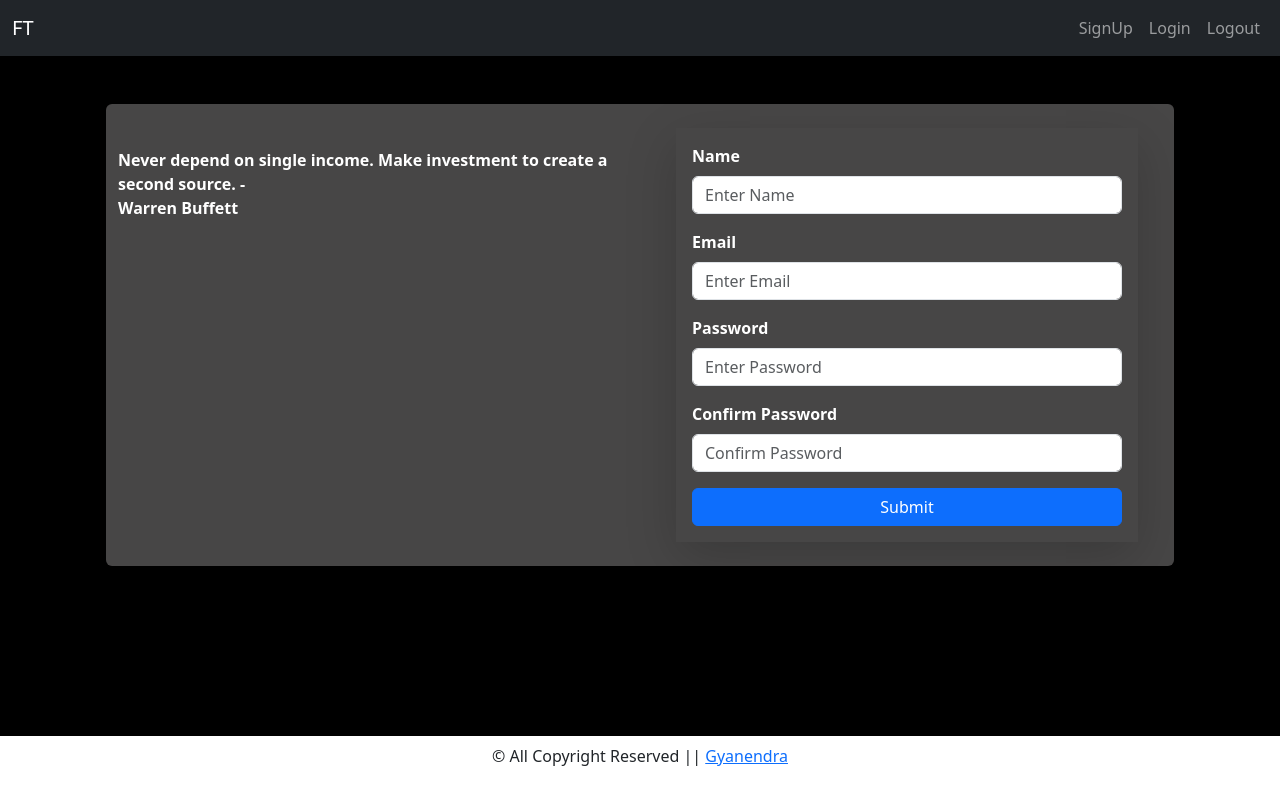
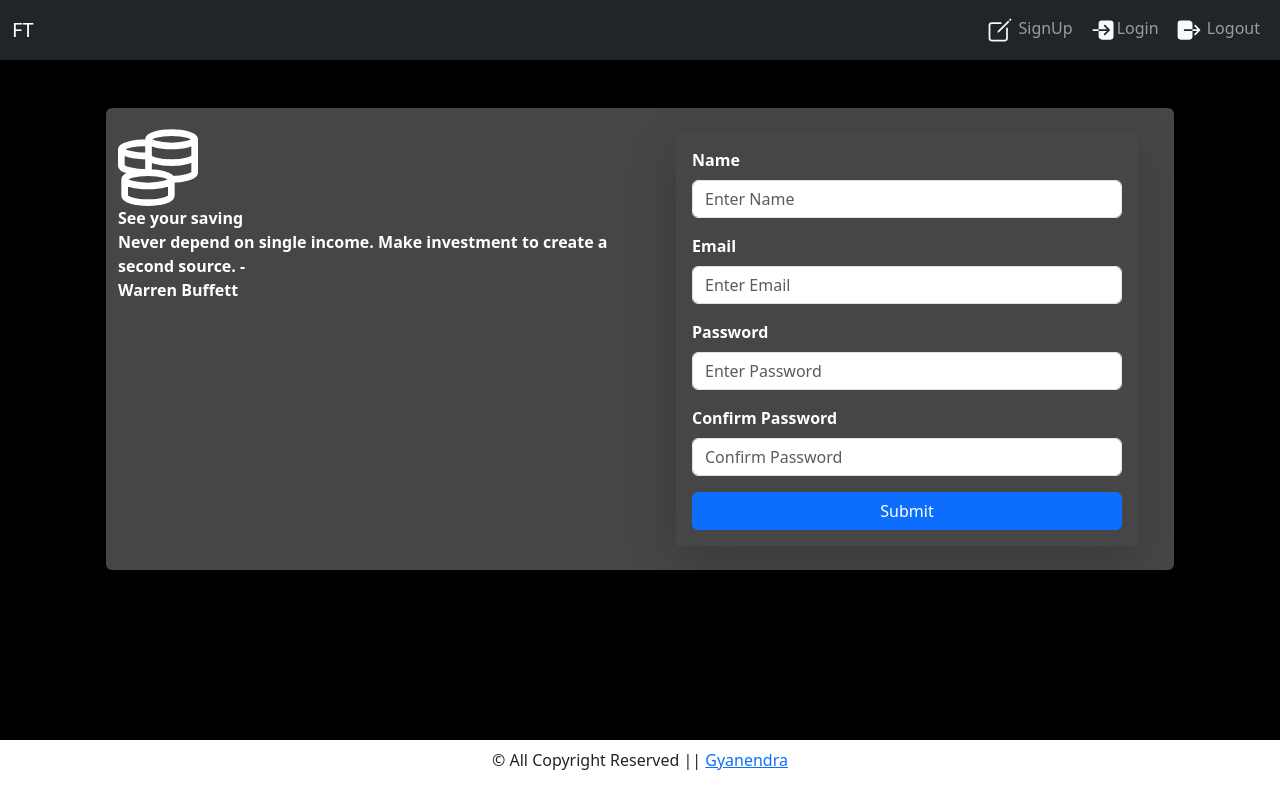
Before and after one commit to gyanendrapoudel/Finance-Tracker-, a React (Vite) app: page /signup in a window 1280 px wide. Built offline with nearby package versions, Linux system fonts and the light colour scheme.

Commit message:
using react icons

```diff
--- a/package.json
+++ b/package.json
@@ -15,6 +15,7 @@
     "react": "^18.3.1",
     "react-bootstrap": "^2.10.4",
     "react-dom": "^18.3.1",
+    "react-icons": "^5.3.0",
     "react-router-dom": "^6.26.1",
     "react-toastify": "^10.0.5"
   },
--- a/src/components/FinancialTips.jsx
+++ b/src/components/FinancialTips.jsx
@@ -1,5 +1,5 @@
 import { useEffect, useState } from "react"
-
+import { GrMoney } from 'react-icons/gr'
 const financialTips = [
   {
     tip: 'Do not save what is left after spending, but spend what is left after saving.',
@@ -35,12 +35,14 @@ const FinancialTips = () => {
     },[])
   return (
     <div
-      className=" d-flex flex-column justify-content-center "
+      className="mt-4 mb-3 d-flex flex-column justify-content-center "
       style={{ height: '20vh' }}
     >
-
-        {quote.tip} -<span className="fw-bold">{quote.person}</span>
-
+      <div className="mt-1">
+        <GrMoney className="" style={{fontSize:"5rem"}} />
+        <div className="fw-bolder">See your saving </div>
+      </div>
+      {quote.tip} -<span className="fw-bold">{quote.person}</span>
     </div>
   )
 }
--- a/src/components/Header.jsx
+++ b/src/components/Header.jsx
@@ -7,6 +7,9 @@ import Nav from 'react-bootstrap/Nav';
 import Navbar from 'react-bootstrap/Navbar';
 import NavDropdown from 'react-bootstrap/NavDropdown';
 import { Link } from 'react-router-dom';
+import { IoLogIn } from 'react-icons/io5'
+import { IoLogOut } from 'react-icons/io5'
+import { IoCreateOutline } from 'react-icons/io5'
 
 const Header=()=> {
   return (
@@ -17,13 +20,14 @@ const Header=()=> {
         <Navbar.Collapse id="basic-navbar-nav">
           <Nav className="ms-auto">
             <Link className="nav-link" to="/signup">
-              SignUp
+             < IoCreateOutline className='fs-3 text-light'/> SignUp
             </Link>
             <Link className="nav-link" to="/">
+              <IoLogIn className="fs-3 text-light" />
               Login
             </Link>
             <Link className="nav-link" to="/">
-              Logout
+              <IoLogOut className="fs-3 text-light" /> Logout
             </Link>
           </Nav>
         </Navbar.Collapse>
```
Also changed, not shown: 2 other files (tests, documents, lock files or other folders).
